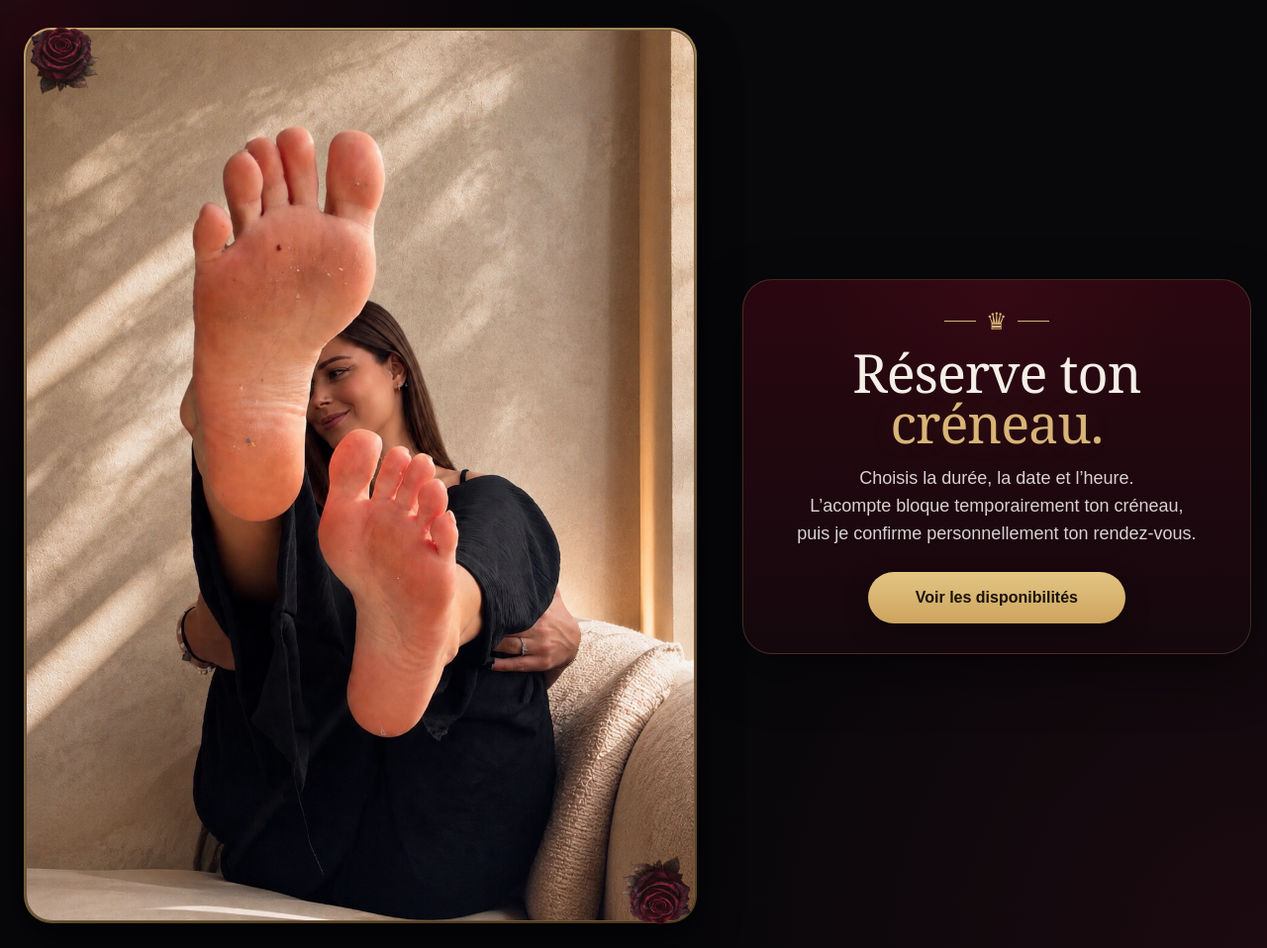
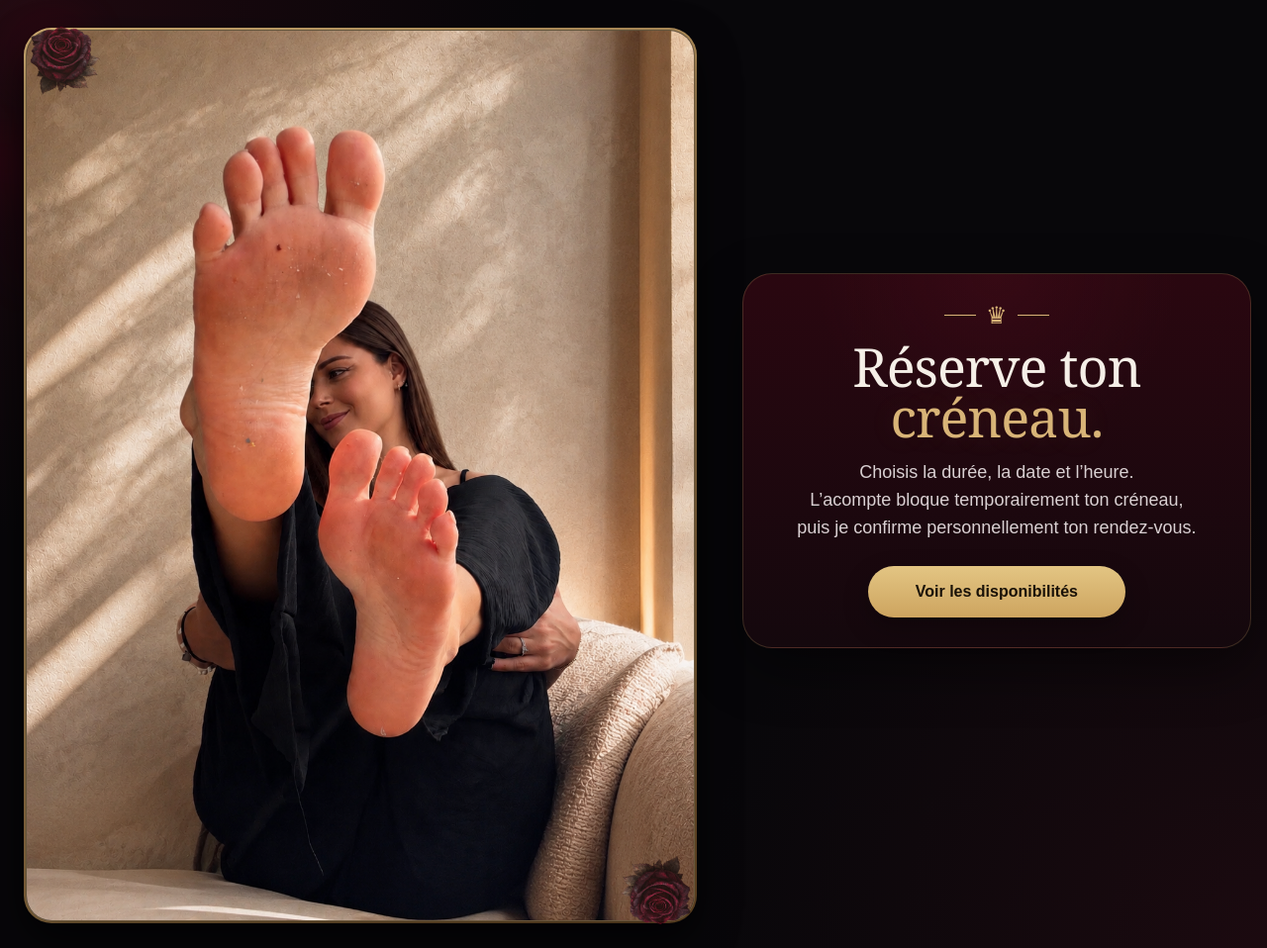
Before and after one commit to maitresselana/Ma-tresse-Lana, a Flask app: page / in a window 1280 px wide. Shown: the part 83-1041 px from the top of the page at 99% size. Run offline with Flask 3, Linux system fonts and the light colour scheme.

Commit message:
Add styles for hero text and photo cards

```diff
--- a/static/style.css
+++ b/static/style.css
@@ -603,3 +603,11 @@ header h1,
 .btn-gold{
   min-width:260px;
 }
+.hero-text-card{
+  margin-top:-30px;
+}
+
+.hero-photo-card::before,
+.hero-photo-card::after{
+  opacity:.78;
+}
```
